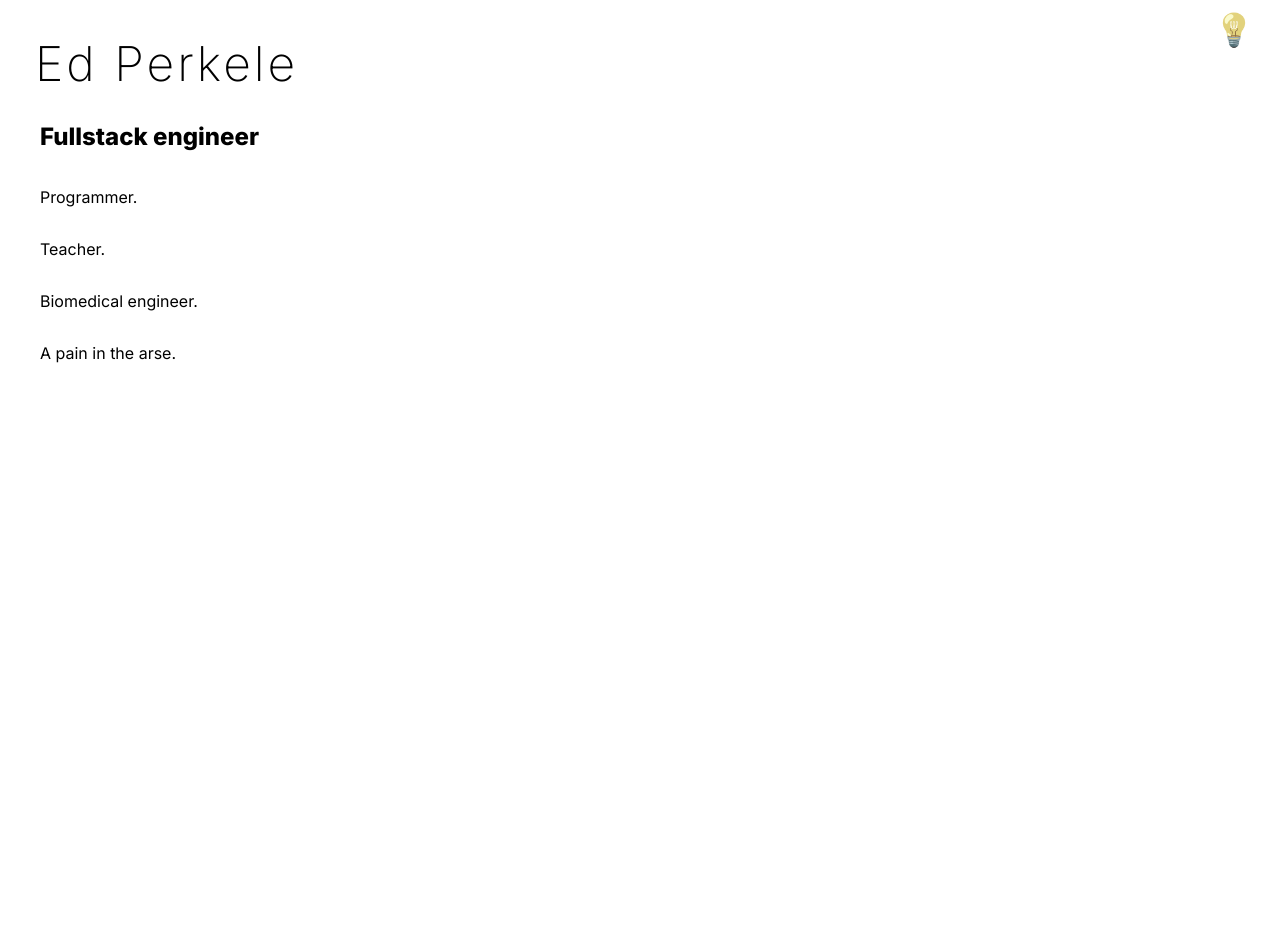
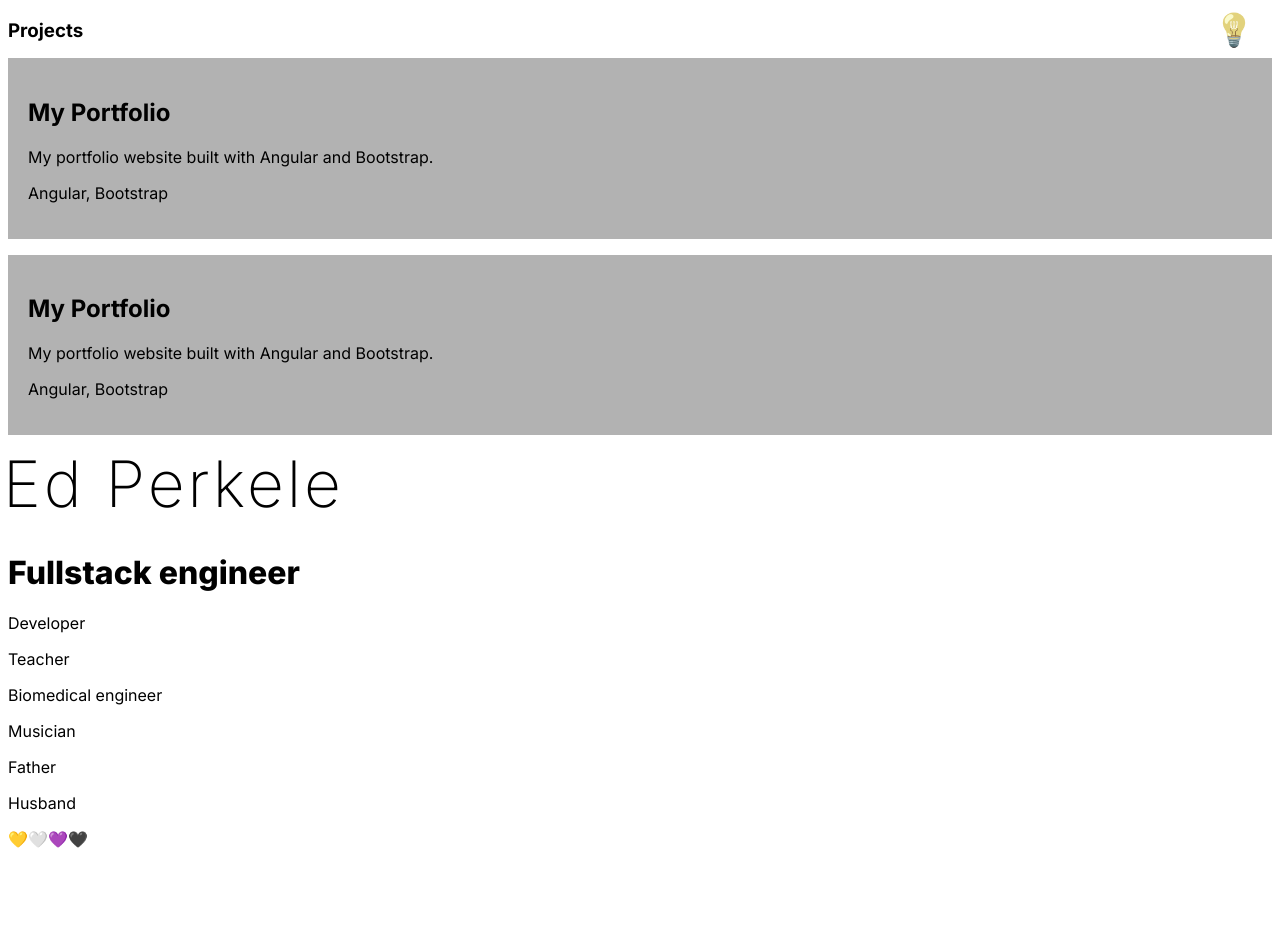
Before and after one commit to EdPutans/ed-portfolio-v3, a Next.js app: page / in a window 1280 px wide. Shown: the top 952 px of the page. Before the commit the page ends 800 px from the top, so only its background shows below. Built offline with nearby package versions, Linux system fonts and the light colour scheme.

Commit message:
continuing

```diff
--- a/src/app/Components/AboutMeSection/index.css
+++ b/src/app/Components/AboutMeSection/index.css
@@ -1,5 +1,5 @@
 .about-me-section {
-  padding: 16px 0;
+  /* padding: 16px 0; */
   display: flex;
 }
 
@@ -11,24 +11,30 @@
 }
 
 .about-me-section_text {
-
   margin-top: 10px;
   margin-left: -5px;
-  font-size: 3rem;
+  font-size: 64px;
   letter-spacing: 3px;
   margin-bottom: 0;
   font-weight: 200;
 }
 
 .about-me-section_text_sub {
-
-  font-size: 1.5rem;
+  font-size: 32px;
   line-height: 3rem;
   font-weight: 800;
   margin-bottom: 10px;
 }
 
 .about-me-section_text_description {
-  color: #b9b9b9;
+
   /* line-height: 1.2rem; */
 }
+
+.about-me-section_link {
+  text-decoration: none;
+  font-size: 24px;
+  margin-top: 10px;
+  display: block;
+  margin-bottom: 10px;
+}
--- a/src/app/Components/AboutMeSection/index.tsx
+++ b/src/app/Components/AboutMeSection/index.tsx
@@ -7,13 +7,39 @@ const AboutMeSection = (props: Props) => {
     <div>
       {/* placeholder round image with 250x250px */}
       <div className="about-me-section">
-        <div style={{ display: "FLEX", flexDirection: "column" }}>
-          <h1 className="about-me-section_text">Ed Perkele</h1>
-          <h2 className="about-me-section_text_sub">Fullstack engineer</h2>
-          <p>Programmer.</p>
-          <p>Teacher.</p>
-          <p>Biomedical engineer.</p>
-          <p>A pain in the arse.</p>
+        <div
+          style={{
+            display: "FLEX",
+            flexDirection: "column",
+            height: "calc(100vh - 32px)",
+            justifyContent: "space-between",
+            // alignItems: "center",
+          }}
+        >
+          <div>
+            <h1 className="about-me-section_text">Ed Perkele</h1>
+            <h2 className="about-me-section_text_sub">Fullstack engineer</h2>
+
+            {/* <div style={{ display: "flex", gap: 60, flexWrap: "wrap" }}> */}
+            <div>
+              <p className="about-me-section_text_p"> Developer</p>
+              <p className="about-me-section_text_p"> Teacher</p>
+              <p className="about-me-section_text_p"> Biomedical engineer</p>
+              {/* <Separator /> */}
+              <p className="about-me-section_text_p"> Musician</p>
+              <p className="about-me-section_text_p"> Father</p>
+              <p className="about-me-section_text_p"> Husband</p>
+              <p className="about-me-section_text_p"> 💛🤍💜🖤</p>
+            </div>
+          </div>
+          <div>
+            <a className="about-me-section_link" href="#">
+              Github
+            </a>
+            <a href="#" className="about-me-section_link">
+              LinkedIn
+            </a>
+          </div>
         </div>
       </div>
     </div>
--- a/src/app/Components/Card/index.css
+++ b/src/app/Components/Card/index.css
@@ -1,3 +1,10 @@
 .card {
-  background: red;
+  background-color: rgba(0, 0, 0, 0.3);
+  padding: 20px;
 }
+
+.card_title {
+  font-size: 1.5rem;
+  font-weight: 700;
+  color: var(--blue);
+}
--- a/src/app/Components/Card/index.tsx
+++ b/src/app/Components/Card/index.tsx
@@ -1,11 +1,29 @@
-import './index.css'
+import "./index.css";
 
-type Props = {}
+type Props = {
+  title: string;
+  description: string;
+  additionalInfo: string;
+  links: {
+    url: string;
+    text: string;
+  }[];
+  ContainerProps?: {
+    style?: React.CSSProperties;
+  };
+};
 
 const Card = (props: Props) => {
   return (
-    <div className='card'>Card</div>
-  )
-}
+    <div className="card" {...props.ContainerProps}>
+      <h2>{props.title}</h2>
+      <p>{props.description}</p>
+      <p>{props.additionalInfo}</p>
+      {props.links.map((link) => {
+        <a href={link.url}>{link.text}</a>;
+      })}
+    </div>
+  );
+};
 
-export default Card
+export default Card;
--- a/src/app/Components/MySelf/index.css
+++ b/src/app/Components/MySelf/index.css
@@ -1,3 +1,10 @@
 .card {
   background: red;
 }
+
+.separator {
+  height: 1px;
+  width: 100%;
+  background: #e0e0e0;
+
+}
--- a/src/app/Components/MySelf/index.tsx
+++ b/src/app/Components/MySelf/index.tsx
@@ -3,7 +3,7 @@ import "./index.css";
 
 type Props = {};
 
-const Separator = () => {
+export const Separator = () => {
   return <div className="separator" />;
 };
 
@@ -11,7 +11,7 @@ const Myself = (props: Props) => {
   return (
     <div>
       <AboutMeSection />
-      <Separator />
+      {/* <Separator /> */}
     </div>
   );
 };
--- a/src/app/Components/MyStuff/index.tsx
+++ b/src/app/Components/MyStuff/index.tsx
@@ -1,16 +1,50 @@
-import { Project } from "next/dist/build/swc";
-import "./index.css";
+import Card from "../Card";
+import { myProjects } from "./projects";
+// import "./index.css";
 
-type Project = {
-  title: string;
-  description: string;
-  liveurl: string;
-  githuburl: string;
-  playstore: string;
+type Props = {};
+
+const MyProjects = (props: Props) => {
+  return myProjects.map((project, ind) => {
+    return (
+      <Card
+        ContainerProps={{
+          style: {
+            marginBottom: ind === myProjects.length - 1 ? 0 : "1rem",
+          },
+        }}
+        key={project.title}
+        title={project.title}
+        description={project.description}
+        additionalInfo={project.tech.join(", ")}
+        links={[
+          {
+            url: project.githubUrl,
+            text: "Github",
+          },
+          {
+            url: project.playstoreUrl,
+            text: "Playstore",
+          },
+        ]}
+      />
+    );
+  });
 };
 
 const MyStuff = (props: Props) => {
-  return <div></div>;
+  return (
+    <>
+      <h1
+        style={{
+          marginBottom: "1rem",
+        }}
+      >
+        Projects
+      </h1>
+      <MyProjects />
+    </>
+  );
 };
 
 export default MyStuff;
--- /dev/null
+++ b/src/app/Components/MyStuff/projects.ts
@@ -0,0 +1,24 @@
+type Project = {
+  title: string;
+  description: string;
+  tech: string[];
+  liveUrl: string;
+  githubUrl?: string;
+  playstoreUrl?: string;
+};
+
+export const myProjects:Project[] = [
+  {
+    title: "My Portfolio",
+    description: "My portfolio website built with Angular and Bootstrap.",
+    liveUrl: "https://www.alexandercoding.com",
+    tech: ["Angular", "Bootstrap"],
+    githubUrl: "",
+  },{
+    title: "My Portfolio",
+    description: "My portfolio website built with Angular and Bootstrap.",
+    liveUrl: "https://www.alexandercoding.com",
+    githubUrl: "",
+    tech: ["Angular", "Bootstrap"],
+  }
+]
--- a/src/app/globals.css
+++ b/src/app/globals.css
@@ -8,7 +8,7 @@ html {
   --dark-grey: rgb(36, 35, 31);
   --large: rgb(235, 23, 97);
   --medium: rgb(146, 200, 49);
-  --blue: rgb(116, 198, 204);
+  --small: rgb(116, 198, 204);
   --text: rgb(185, 185, 185);
   --white: rgb(255, 255, 255);
 }
@@ -17,7 +17,7 @@ html {
   --dark-grey: rgb(255, 255, 255);
   --large: rgb(72, 75, 106);
   --medium: rgb(99, 102, 125);
-  --blue: rgb(147, 148, 165);
+  --small: rgb(147, 148, 165);
   --text: rgb(147, 148, 165);
   --white: rgb(32, 32, 32);
 }
@@ -54,14 +54,22 @@ body {
   transition: background-color 100ms linear;
 }
 
-p h1 h2 h3 {
-  font-family: monospace;
+@font-face {
+  font-family: "Consolas";
+  src: url('../../public/CONSOLA.TTF');
+}
+
+p,
+h1,
+h2,
+h3 {
+  font-family: "Consolas";
   transition: color 100ms linear;
 }
 
 
 * {
-  margin: 0;
+  margin: 01;
   padding: 0;
   box-sizing: border-box;
 }
@@ -77,14 +85,27 @@ p h1 h2 h3 {
   flex: 1;
   min-height: 10000px;
   padding: var(--pad);
+  max-width: 50%;
 }
 
 .right-section {
-  position: sticky;
+  position: fixed;
   width: 50%;
   top: 0;
+  left: 50%;
   padding: var(--pad);
-  max-height: calc(100vw - 40px);
+  max-height: calc(100vh - 32px);
+
+}
+
+a {
+  color: var(--text);
+  text-decoration: none;
+}
+
+a:hover {
+  color: var(--small);
+  transition: color 200ms linear;
 }
 
 .separator {
--- a/src/app/page.tsx
+++ b/src/app/page.tsx
@@ -28,8 +28,8 @@ export default function Home() {
       <body className={inter.className}>
         <main
           style={{
-            maxWidth: 1200,
-            margin: "0 auto",
+            maxWidth: 1560,
+            margin: "16px auto",
           }}
         >
           <section className="container">
```
Also changed, not shown: package.json (+5 -4 lines), tailwind.config.js (added, +8 -0 lines), public/CONSOLA.TTF (added), 1 other file (tests, documents, lock files or other folders).
